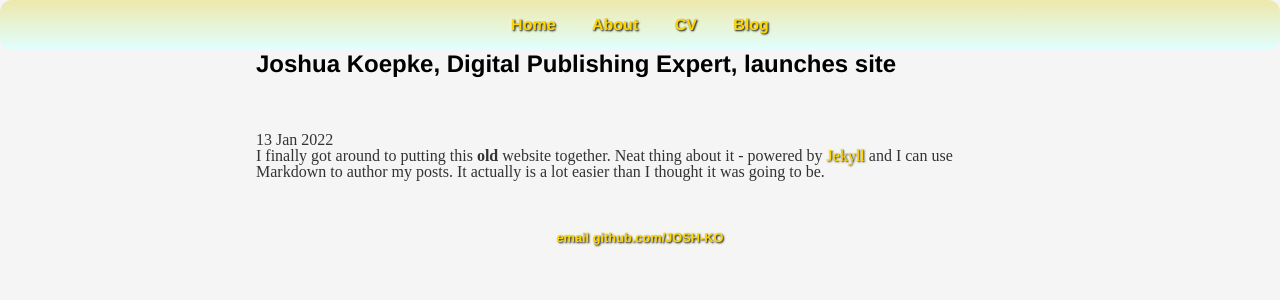
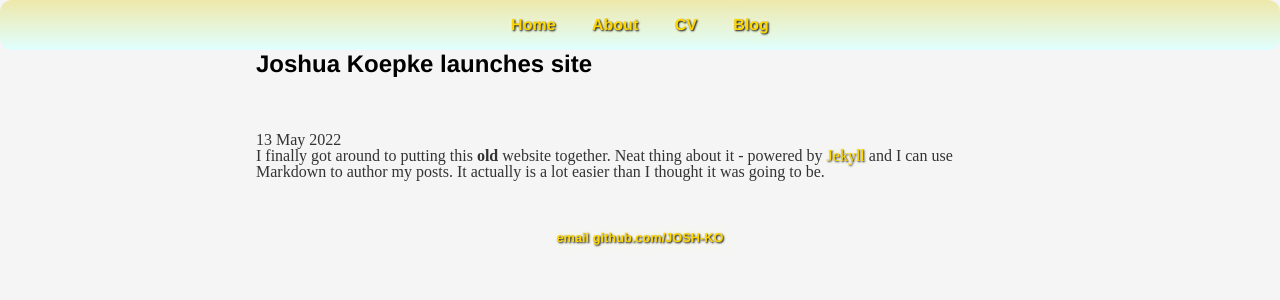
Before and after one commit to JOSH-KO/JOSH-KO.github.io, a Jekyll site: the page built from _posts/2022-05-13-first-post.md, in a window 1280 px wide. Shown: the top 300 px of the page. Built offline with Jekyll 4.4.1, drawn with Linux system fonts in a browser that asks for light colours.

Commit message:
Update and rename 2022-01-13-first-post.md to 2022-05-13-first-post.md

```diff
--- a/_posts/2022-01-13-first-post.md
+++ b/_posts/2022-05-13-first-post.md
@@ -1,7 +1,7 @@
 ---
 layout: post
-title: "Joshua Koepke, Digital Publishing Expert, launches site"
-date: 2022-01-13
+title: "Joshua Koepke launches site"
+date: 2022-05-13
 ---
 
 I finally got around to putting this **old** website together. Neat thing about it - powered by [Jekyll](http://jekyllrb.com) and I can use Markdown to author my posts. It actually is a lot easier than I thought it was going to be.
```
